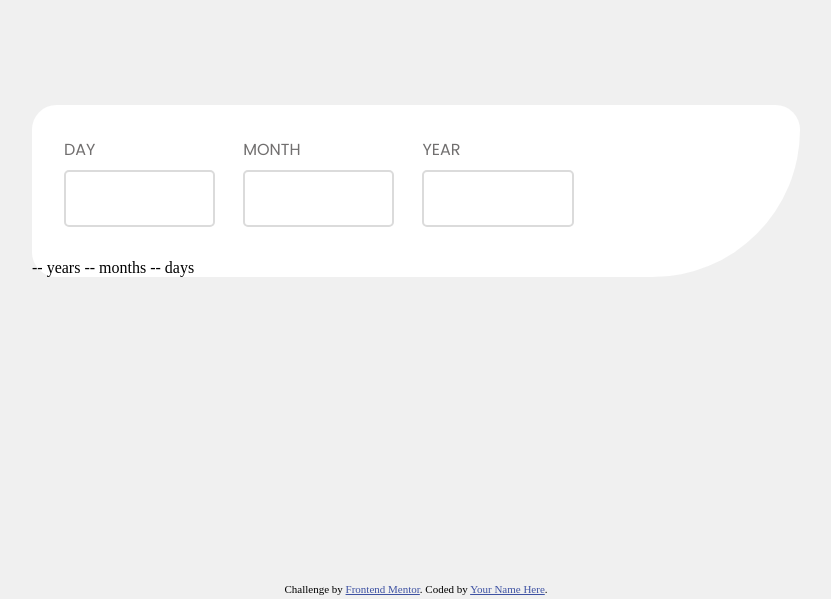
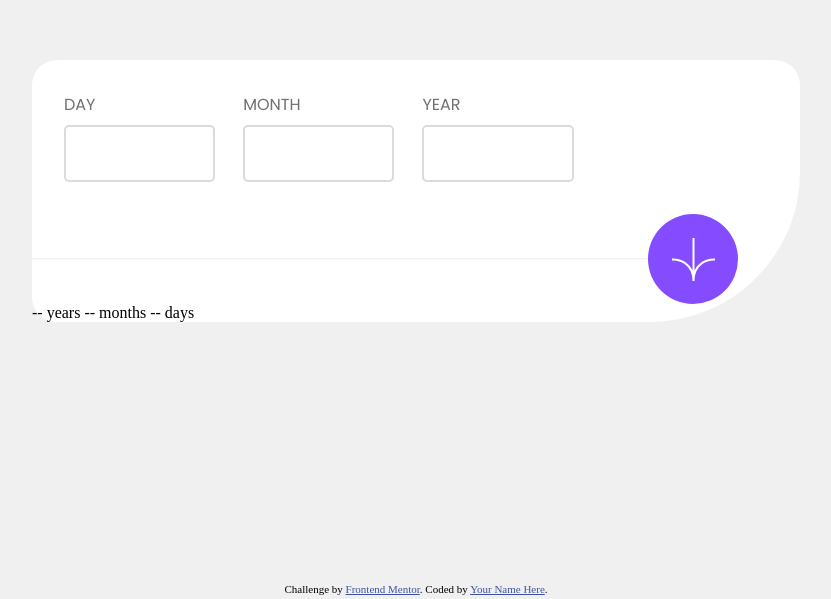
Before and after one commit to AliAbuSalam/age-calculator-app, a plain HTML site: page index.html in a window 1280 px wide. Shown: the part 201-800 px from the top of the page, without its empty margins (224-1055 px from the left). Drawn offline with Linux system fonts and the light colour scheme.

Commit message:
Add calculate button to app

```diff
--- a/index.html
+++ b/index.html
@@ -37,6 +37,11 @@
             <input>
           </div>
         </div>
+        <div id="button-container">
+          <hr>
+          <div id="form-button">
+          </div>
+        </div>
       </form>
       -- years
       -- months
--- a/styles.scss
+++ b/styles.scss
@@ -25,13 +25,14 @@ main {
   width: 60%;
   place-self: center;
   border-radius: 25px 25px 150px 25px;
+  box-sizing: border-box;
+  padding: 2rem;
 }
 
 .form-container {
   display: flex;
   flex-direction: row;
   width: 70%;
-  margin: 2rem;
 
   .input-container {
     display: flex;
@@ -61,3 +62,34 @@ main {
     }
   }
 }
+
+#button-container {
+  display: flex;
+  flex-direction: row;
+  align-items: center;
+}
+
+hr {
+  color: $smokeyGrey;
+  opacity: 15%;
+  width: 80%;
+  margin-left: 0;
+  margin-right: 0;
+  height: 0;
+}
+
+#form-button {
+  width: 90px;
+  height: 90px;
+  border-radius: 50%;
+  background-image: url('../assets/images/icon-arrow.svg');
+  background-position: 50% 50%;
+  background-size: 50% 50%;
+  background-repeat: no-repeat;
+  background-color: $purple;
+  cursor: pointer;
+}
+
+#form-button:hover {
+  background-color: black;
+}
```
Also changed, not shown: scss_output/styles.css, 1 other file.
